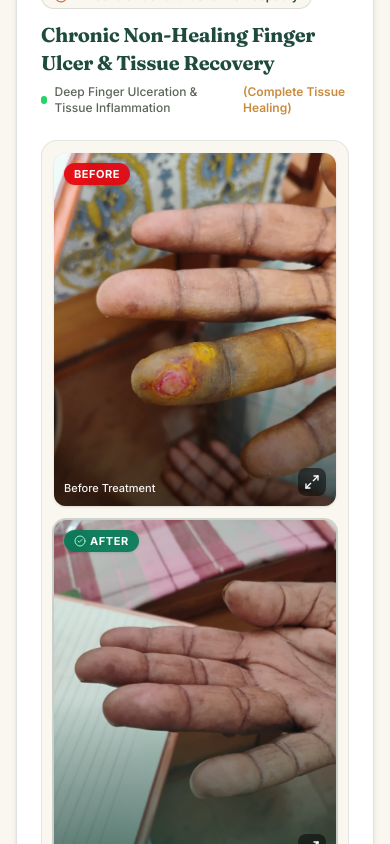
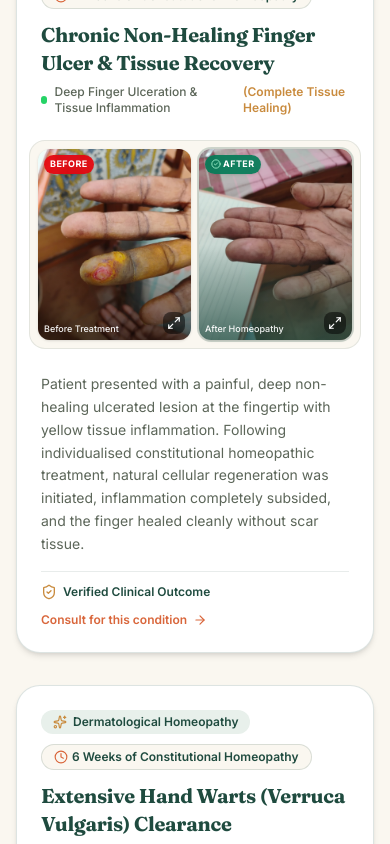
Before and after one commit to praveenkumars10/homeopathy, a Next.js app: page /testimonials in a window 390 px wide. Shown: the part 1260-2104 px from the top of the page. Built offline with nearby package versions, Linux system fonts and the light colour scheme.

Commit message:
Ensure Before & After images remain side-by-side in 2 columns on mobile devices

```diff
--- a/src/components/BeforeAfterShowcase.tsx
+++ b/src/components/BeforeAfterShowcase.tsx
@@ -105,9 +105,9 @@ export function BeforeAfterShowcase() {
                 </div>
               </div>
 
-              {/* Visual Comparison: Before & After Side-by-Side */}
-              <div className="px-6 sm:px-7 py-2">
-                <div className="grid grid-cols-1 sm:grid-cols-2 gap-3.5 bg-[#FAF7F0] p-3 rounded-2xl border border-[#1F4B3F]/10">
+              {/* Visual Comparison: Before & After Side-by-Side (Persists in 2-Columns on Mobile) */}
+              <div className="px-3 sm:px-7 py-2">
+                <div className="grid grid-cols-2 gap-2 sm:gap-3.5 bg-[#FAF7F0] p-2 sm:p-3 rounded-2xl border border-[#1F4B3F]/10">
                   {/* Before Image Frame */}
                   <div className="relative rounded-xl overflow-hidden aspect-[4/5] bg-neutral-200 group/img shadow-sm">
                     <Image
@@ -115,31 +115,31 @@ export function BeforeAfterShowcase() {
                       src={currentBefore}
                       alt={`${caseItem.title} - Before Homeopathy Treatment`}
                       fill
-                      sizes="(max-width: 640px) 100vw, (max-width: 1024px) 50vw, 30vw"
+                      sizes="(max-width: 640px) 50vw, (max-width: 1024px) 50vw, 30vw"
                       className="object-cover object-center transition-transform duration-500 group-hover/img:scale-105"
                     />
                     <div className="absolute inset-0 bg-gradient-to-t from-black/60 via-transparent to-transparent pointer-events-none" />
 
                     {/* Before Badge */}
-                    <div className="absolute top-2.5 left-2.5 bg-red-600/90 backdrop-blur-sm text-white text-[11px] font-bold px-2.5 py-0.5 rounded-full shadow tracking-wider uppercase">
+                    <div className="absolute top-1.5 sm:top-2.5 left-1.5 sm:left-2.5 bg-red-600/90 backdrop-blur-sm text-white text-[9px] sm:text-[11px] font-bold px-1.5 sm:px-2.5 py-0.5 rounded-full shadow tracking-wider uppercase">
                       BEFORE
                     </div>
 
                     {/* Multi-angle switcher if case has multiple before images */}
                     {hasMultipleBefore && (
-                      <div className="absolute top-2.5 right-2.5 flex items-center gap-1 bg-black/60 backdrop-blur-md rounded-full p-0.5 border border-white/20">
+                      <div className="absolute top-1.5 sm:top-2.5 right-1.5 sm:right-2.5 flex items-center gap-1 bg-black/60 backdrop-blur-md rounded-full p-0.5 border border-white/20">
                         {caseItem.beforeImages!.map((imgUrl, i) => (
                           <button
                             key={imgUrl}
                             type="button"
                             onClick={() => handleSelectBeforeImage(caseItem.id, imgUrl)}
-                            className={`px-2 py-0.5 rounded-full text-[10px] font-bold transition-all ${
+                            className={`px-1.5 sm:px-2 py-0.5 rounded-full text-[8px] sm:text-[10px] font-bold transition-all ${
                               currentBefore === imgUrl
                                 ? "bg-white text-[#1F4B3F] shadow"
                                 : "text-white/80 hover:text-white"
                             }`}
                           >
-                            View {i + 1}
+                            V{i + 1}
                           </button>
                         ))}
                       </div>
@@ -156,16 +156,16 @@ export function BeforeAfterShowcase() {
                           caseTitle: caseItem.title,
                         })
                       }
-                      className="absolute bottom-2.5 right-2.5 p-1.5 rounded-lg bg-black/50 text-white hover:bg-black/80 transition-colors"
+                      className="absolute bottom-1.5 sm:bottom-2.5 right-1.5 sm:right-2.5 p-1 sm:p-1.5 rounded-lg bg-black/50 text-white hover:bg-black/80 transition-colors"
                       title="View enlarged image"
                       aria-label="Enlarge before image"
                     >
-                      <Maximize2 className="w-4 h-4" />
+                      <Maximize2 className="w-3.5 h-3.5 sm:w-4 sm:h-4" />
                     </button>
 
-                    <div className="absolute bottom-2.5 left-2.5 right-10 text-[11px] text-white/95 font-medium leading-tight truncate">
+                    <div className="absolute bottom-1.5 sm:bottom-2.5 left-1.5 sm:left-2.5 right-7 sm:right-10 text-[9px] sm:text-[11px] text-white/95 font-medium leading-tight truncate">
                       {hasMultipleBefore
-                        ? `Before Angle (${caseItem.beforeImages!.indexOf(currentBefore) + 1} of ${caseItem.beforeImages!.length})`
+                        ? `Before (${caseItem.beforeImages!.indexOf(currentBefore) + 1}/${caseItem.beforeImages!.length})`
                         : caseItem.beforeLabel || "Before Treatment"}
                     </div>
                   </div>
@@ -176,14 +176,14 @@ export function BeforeAfterShowcase() {
                       src={caseItem.afterImage}
                       alt={`${caseItem.title} - After Homeopathy Treatment`}
                       fill
-                      sizes="(max-width: 640px) 100vw, (max-width: 1024px) 50vw, 30vw"
+                      sizes="(max-width: 640px) 50vw, (max-width: 1024px) 50vw, 30vw"
                       className="object-cover object-center transition-transform duration-500 group-hover/img:scale-105"
                     />
                     <div className="absolute inset-0 bg-gradient-to-t from-[#1F4B3F]/70 via-transparent to-transparent pointer-events-none" />
 
                     {/* After Badge */}
-                    <div className="absolute top-2.5 left-2.5 bg-emerald-700/90 backdrop-blur-sm text-white text-[11px] font-bold px-2.5 py-0.5 rounded-full shadow tracking-wider uppercase flex items-center gap-1">
-                      <CheckCircle2 className="w-3 h-3 text-emerald-200" />
+                    <div className="absolute top-1.5 sm:top-2.5 left-1.5 sm:left-2.5 bg-emerald-700/90 backdrop-blur-sm text-white text-[9px] sm:text-[11px] font-bold px-1.5 sm:px-2.5 py-0.5 rounded-full shadow tracking-wider uppercase flex items-center gap-0.5 sm:gap-1">
+                      <CheckCircle2 className="w-2.5 h-2.5 sm:w-3 sm:h-3 text-emerald-200" />
                       AFTER
                     </div>
 
@@ -198,14 +198,14 @@ export function BeforeAfterShowcase() {
                           caseTitle: caseItem.title,
                         })
                       }
-                      className="absolute bottom-2.5 right-2.5 p-1.5 rounded-lg bg-black/50 text-white hover:bg-black/80 transition-colors"
+                      className="absolute bottom-1.5 sm:bottom-2.5 right-1.5 sm:right-2.5 p-1 sm:p-1.5 rounded-lg bg-black/50 text-white hover:bg-black/80 transition-colors"
                       title="View enlarged image"
                       aria-label="Enlarge after image"
                     >
-                      <Maximize2 className="w-4 h-4" />
+                      <Maximize2 className="w-3.5 h-3.5 sm:w-4 sm:h-4" />
                     </button>
 
-                    <div className="absolute bottom-2.5 left-2.5 right-10 text-[11px] text-white/95 font-medium leading-tight truncate">
+                    <div className="absolute bottom-1.5 sm:bottom-2.5 left-1.5 sm:left-2.5 right-7 sm:right-10 text-[9px] sm:text-[11px] text-white/95 font-medium leading-tight truncate">
                       {caseItem.afterLabel || "Complete Recovery"}
                     </div>
                   </div>
```
